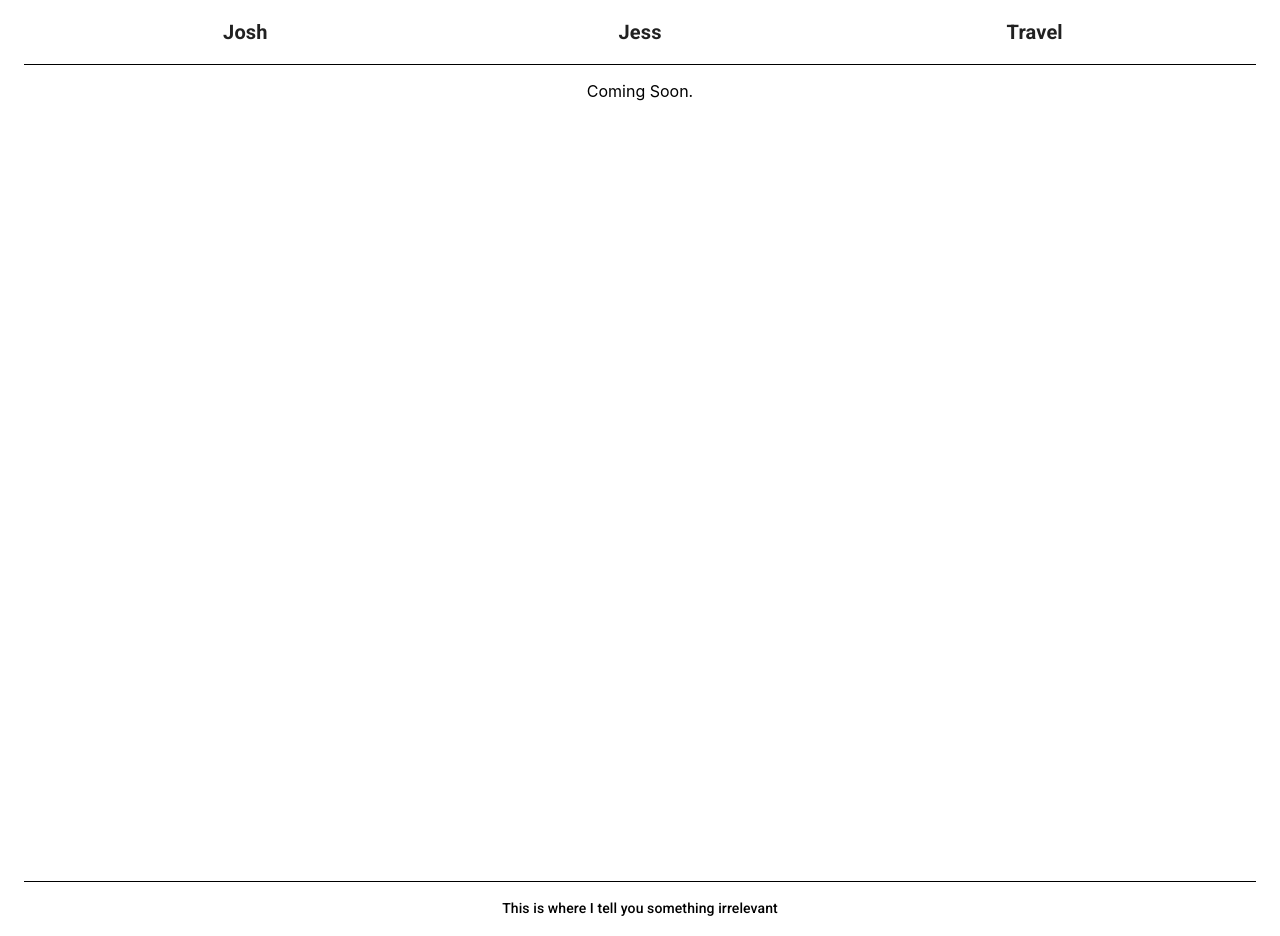
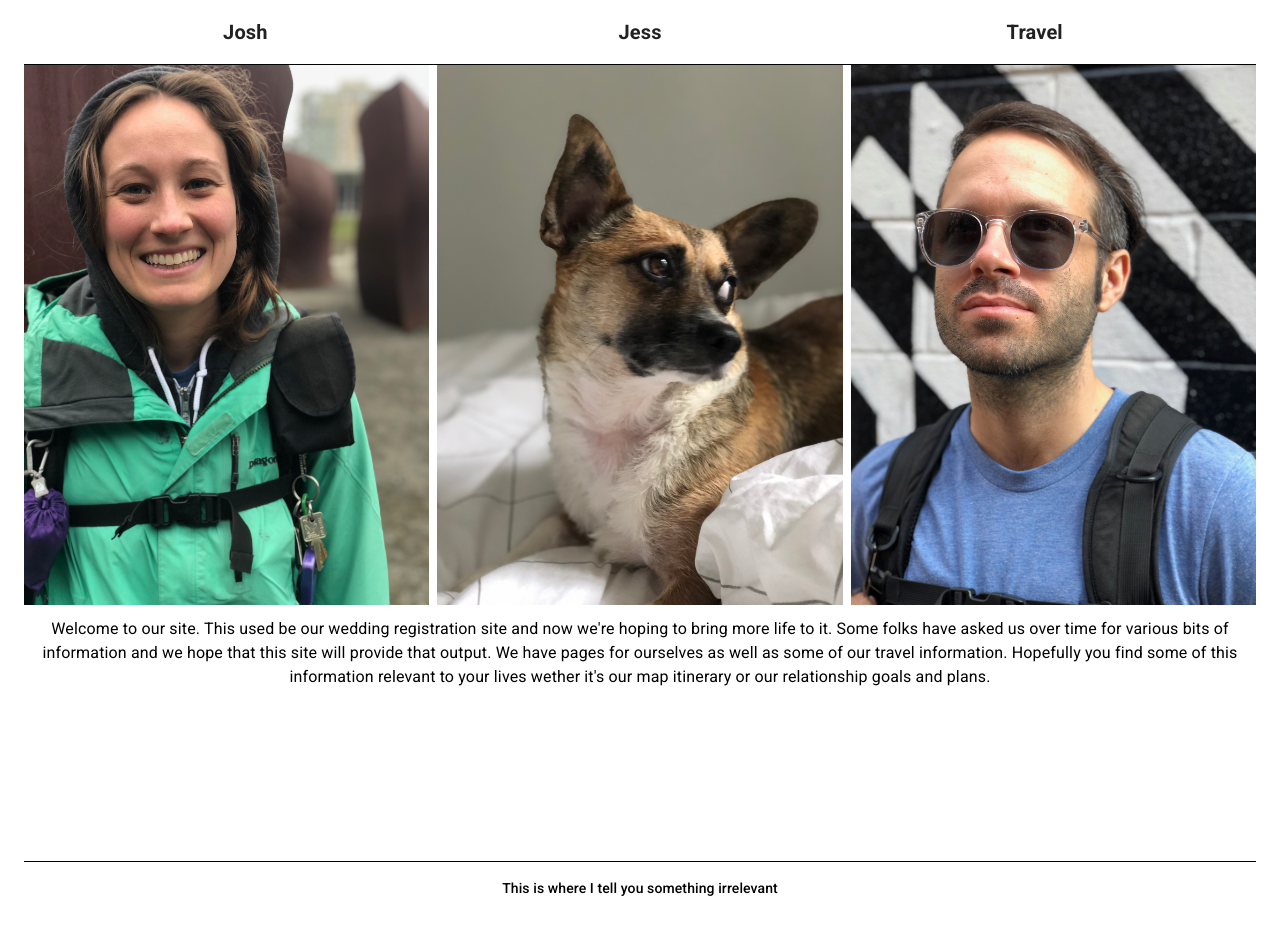
Before and after one commit to Joshhw/party-site, a React (Create React App) app in the folder jessandjosh/: page / in a window 1280 px wide. Built offline with nearby package versions, Linux system fonts and the light colour scheme.

Commit message:
adds basic home component

```diff
--- a/jessandjosh/src/home/Home.tsx
+++ b/jessandjosh/src/home/Home.tsx
@@ -1,7 +1,44 @@
 import React from 'react';
+import Grid from '@material-ui/core/Grid';
+import Container from '@material-ui/core/Container';
+import jess from '../assets/jess.jpg';
+import josh from '../assets/josh.jpg';
+import stumpy from '../assets/stumpy.jpg';
+import us from '../assets/us.jpg';
+import style from 'styled-components';
+import { Typography } from '@material-ui/core';
 
+const Image = style.img`
+width:100%;
+height: auto;
+`;
 const Home: React.FC = () => {
-  return <p>Coming Soon.</p>;
+  return (
+    <Container maxWidth="lg">
+      <Grid container spacing={1}>
+        <Grid item md={4}>
+          <Image src={jess} />
+        </Grid>
+        <Grid item md={4}>
+          <Image src={stumpy} />
+        </Grid>
+        <Grid item md={4}>
+          <Image src={josh} />
+        </Grid>
+        <Grid item md={12}>
+          <Typography variant={'body1'}>
+            Welcome to our site. This used be our wedding registration site and
+            now we're hoping to bring more life to it. Some folks have asked us
+            over time for various bits of information and we hope that this site
+            will provide that output. We have pages for ourselves as well as
+            some of our travel information. Hopefully you find some of this
+            information relevant to your lives wether it's our map itinerary or
+            our relationship goals and plans.
+          </Typography>
+        </Grid>
+      </Grid>
+    </Container>
+  );
 };
 
 export default Home;
```
